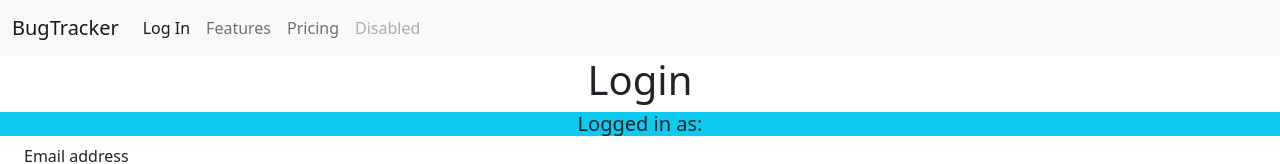
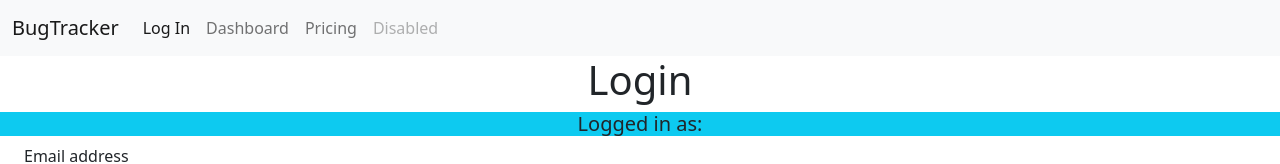
Before and after one commit to Paulino101/bug-tracker-v-two, a React (Create React App) app: page / in a window 1280 px wide. Shown: the top 164 px of the page. Built offline with nearby package versions, Linux system fonts and the light colour scheme.

Commit message:
set up useContext

```diff
--- a/src/App.js
+++ b/src/App.js
@@ -1,21 +1,26 @@
-import LoginForm from "./components/Authentication/LoginForm";
-import RegisterForm from "./components/Authentication/RegisterForm";
-import PathNotFound from "./components/PathNotFound";
 import { BrowserRouter as Router, Routes, Route } from "react-router-dom";
+import { isAuthContext } from "./components/helpers/Context";
+import { useState } from "react";
+import LoginForm from "./components/pages/LoginForm";
+import RegisterForm from "./components/pages/RegisterForm";
+import PathNotFound from "./components/pages/PathNotFound";
 import NavBar from "./components/NavBar";
+import Dashboard from "./components/pages/Dashboard";
 
 function App() {
+  const [isAuth, setIsAuth] = useState(false);
   return (
-    <>
+    <isAuthContext.Provider value={{ isAuth, setIsAuth }}>
       <Router>
         <NavBar />
         <Routes>
           <Route path="/register" exact element={<RegisterForm />} />
           <Route path="/" exact element={<LoginForm />} />
           <Route path="*" element={<PathNotFound />} />
+          <Route path="/dashboard" element={<Dashboard />} />
         </Routes>
       </Router>
-    </>
+    </isAuthContext.Provider>
   );
 }
 
--- a/src/components/NavBar.jsx
+++ b/src/components/NavBar.jsx
@@ -27,7 +27,9 @@ function NavBar() {
               </Link>
             </li>
             <li className="nav-item">
-              <a className="nav-link">Features</a>
+              <Link to="/dashboard" className="nav-link">
+                Dashboard
+              </Link>
             </li>
             <li className="nav-item">
               <a className="nav-link">Pricing</a>
--- /dev/null
+++ b/src/components/helpers/Context.js
@@ -0,0 +1,3 @@
+import { createContext } from "react";
+
+export const isAuthContext = createContext(false);
--- a/src/components/Authentication/LoginForm.jsx
+++ b/src/components/pages/LoginForm.jsx
@@ -1,3 +1,5 @@
+import React, { useRef, useState, useContext } from "react";
+import { isAuthContext } from "../helpers/Context";
 import {
   signInWithEmailAndPassword,
   signOut,
@@ -5,13 +7,12 @@ import {
   GoogleAuthProvider,
 } from "firebase/auth";
 import { auth } from "../../firebaseConfig";
-import React, { useRef, useState } from "react";
+import { Link } from "react-router-dom";
 import googleLogo from "../../svg/googleLogo.svg";
-
-import { Link } from "react-router-dom";
 
 function LoginForm() {
   const provider = new GoogleAuthProvider();
+  const { isAuth, setIsAuth } = useContext(isAuthContext);
 
   const emailRef = useRef("");
   const passwordRef = useRef("");
@@ -27,7 +28,7 @@ function LoginForm() {
         passwordRef.current.value
       );
       setLoggedInUser(user);
-      console.log(user);
+      setIsAuth(true);
     } catch (error) {
       setLoginError(error.message);
       console.log(error.message);
@@ -39,6 +40,7 @@ function LoginForm() {
       e.preventDefault();
       const result = await signInWithPopup(auth, provider);
       setLoggedInUser(result);
+      setIsAuth(true);
     } catch (error) {
       alert(error.message);
     }
@@ -47,6 +49,7 @@ function LoginForm() {
   const handleSignOut = async (e) => {
     try {
       await signOut(auth);
+      setIsAuth(false);
     } catch (error) {
       console.log(error.message);
     }
```
Also changed, not shown: src/components/pages/Dashboard.jsx (renamed from src/components/Dashboard.jsx), src/components/pages/PathNotFound.jsx (renamed from src/components/PathNotFound.jsx), src/components/pages/RegisterForm.jsx (renamed from src/components/Authentication/RegisterForm.jsx).
